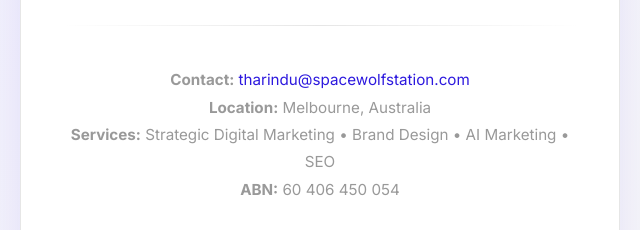
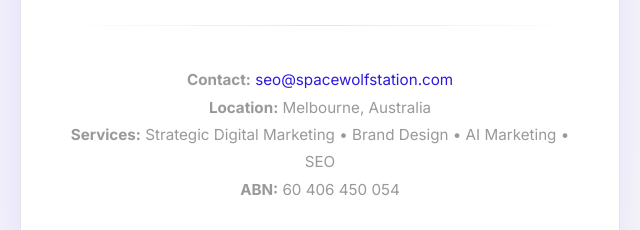
Before and after one commit to Spacewolfmarketing/spacewolfstation_website, a plain HTML site: page index.html in a window 1280 px wide. Shown: the part 540-770 px from the top of the page, 320-960 px from the left. Drawn offline with Linux system fonts and the light colour scheme.

Commit message:
Update index.html

```diff
--- a/index.html
+++ b/index.html
@@ -179,7 +179,7 @@
         <div class="divider"></div>
 
         <div class="contact-info">
-            <strong>Contact:</strong> <a href="mailto:tharindu@spacewolfstation.com">tharindu@spacewolfstation.com</a><br>
+            <strong>Contact:</strong> <a href="mailto:seo@spacewolfstation.com">seo@spacewolfstation.com</a><br>
             <strong>Location:</strong> Melbourne, Australia<br>
             <strong>Services:</strong> Strategic Digital Marketing • Brand Design • AI Marketing • SEO<br>
             <strong>ABN:</strong> 60 406 450 054
```
